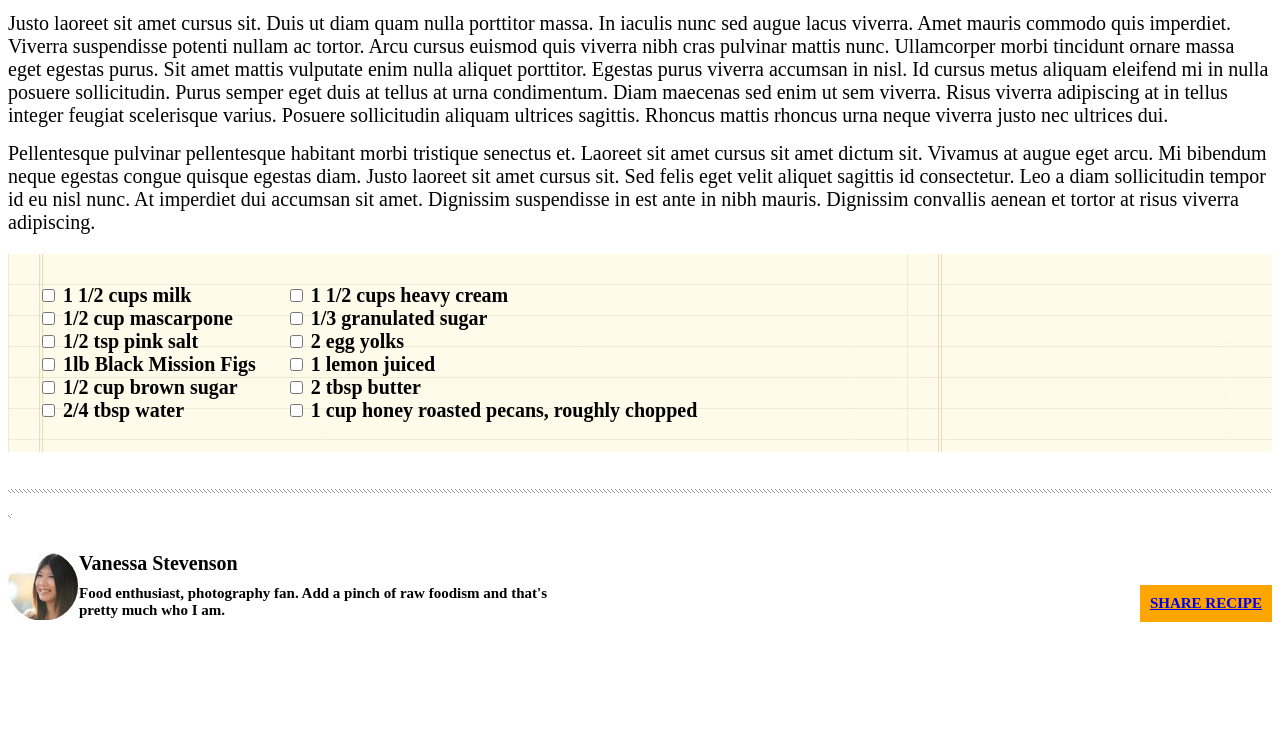
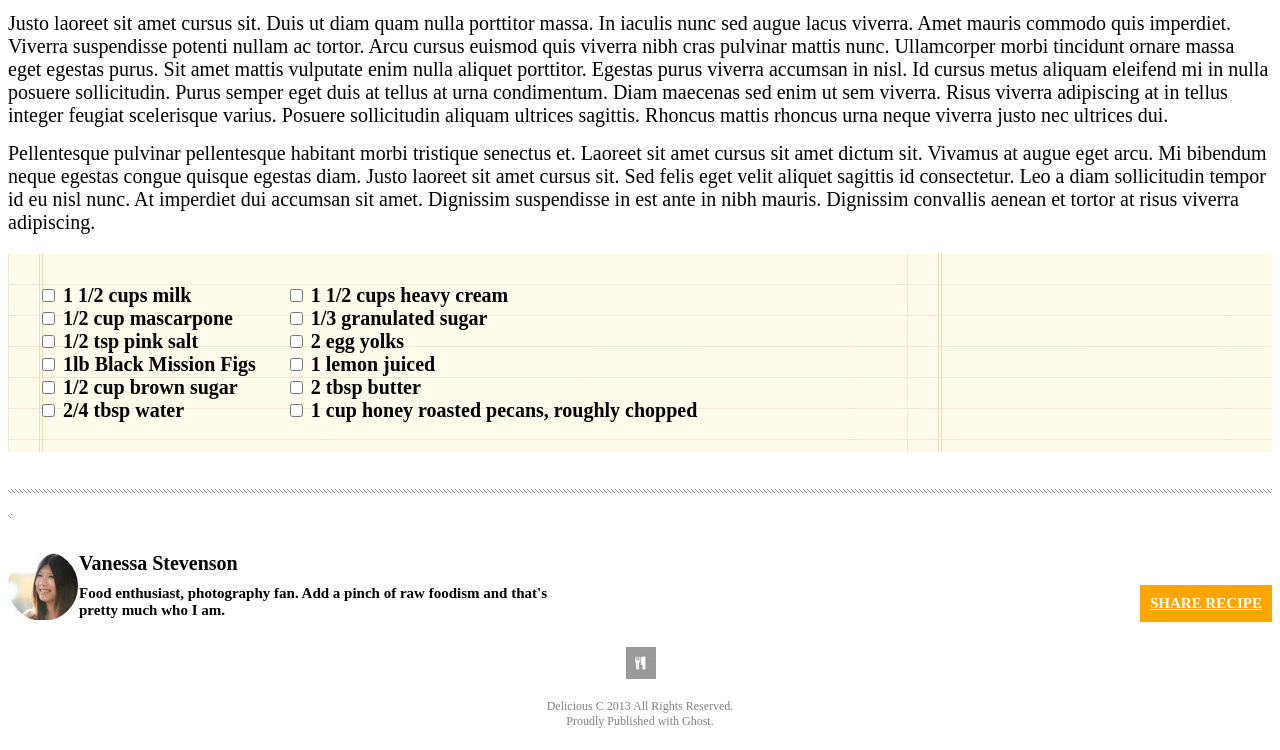
Before and after one commit to Joey393d/Chocolate-Pizza, a plain HTML site: page index.html in a window 1280 px wide. Shown: the part 978-1728 px from the top of the page. Before the commit the page ends 1624 px from the top, so only its background shows below. Drawn offline with Linux system fonts and the light colour scheme.

Commit message:
added small logo and bottome center text

```diff
--- a/index.html
+++ b/index.html
@@ -112,9 +112,12 @@
      </h4>
 
 
-
     </footer>
-
+    <img id="small"src="images/small-logo.png" alt="bottom logo">
+    <p id="p2">Delicious C 2013 All Rights Reserved.
+      <br>
+      Proudly Published with Ghost.
+    </p>
 
     <script src="" async defer></script>
   </body>
--- a/style.css
+++ b/style.css
@@ -64,7 +64,7 @@ footer h4{
 
 footer a{
   float: right;
-  /* margin-right: -550px; */
+  color: white;
   background-color: orange;
   padding: 10px;
 }
@@ -91,3 +91,14 @@ hr{
   background-image: url(images/hr-img.png);
   background-repeat: repeat-x;
 }
+#small{
+  display: block;
+ margin-left: auto;
+ margin-right: auto;
+}
+#p2{
+  margin-top: 20px;
+  font-size: 12px;
+  text-align: center;
+  color: grey;
+}
```
